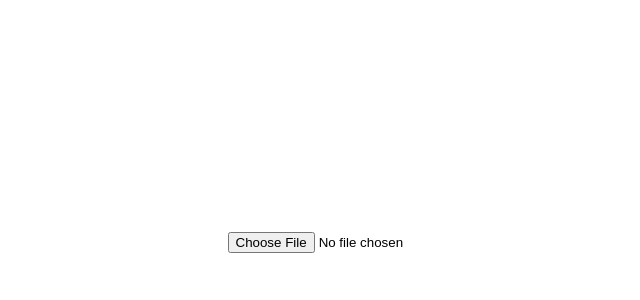
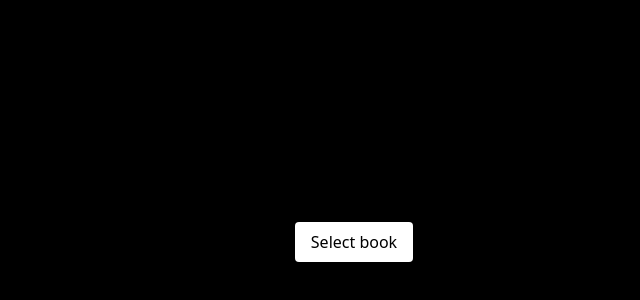
Before and after one commit to hmatheisen/read, a React (Vite) app: page / in a window 1280 px wide. Shown: the part 158-458 px from the top of the page, without its empty margins (286-926 px from the left). Built offline with nearby package versions, Linux system fonts and the light colour scheme.

Commit message:
tailwind and theme

```diff
--- a/index.html
+++ b/index.html
@@ -1,5 +1,5 @@
 <!doctype html>
-<html lang="en">
+<html lang="en" class="dark">
   <head>
     <meta charset="UTF-8" />
     <meta name="viewport" content="width=device-width, initial-scale=1.0" />
--- a/package.json
+++ b/package.json
@@ -12,9 +12,11 @@
   "dependencies": {
     "@capacitor/android": "^8.0.0",
     "@capacitor/core": "^8.0.0",
+    "@tailwindcss/vite": "^4.1.18",
     "jszip": "^3.10.1",
     "react": "^19.2.0",
-    "react-dom": "^19.2.0"
+    "react-dom": "^19.2.0",
+    "tailwindcss": "^4.1.18"
   },
   "devDependencies": {
     "@capacitor/cli": "^8.0.0",
--- a/src/App.tsx
+++ b/src/App.tsx
@@ -8,7 +8,7 @@ import EpubReader from "./EpubReader";
 const App = () => {
   const [epub, setEpub] = useState<Epub | null>(null);
 
-  return epub === null ? <EpubInput setEpub={setEpub} /> : <EpubReader epub={epub} />;
+  return <>{epub === null ? <EpubInput setEpub={setEpub} /> : <EpubReader epub={epub} />}</>;
 };
 
 export default App;
--- a/src/EpubInput.tsx
+++ b/src/EpubInput.tsx
@@ -1,4 +1,4 @@
-import type { Dispatch, SetStateAction } from "react";
+import { type ChangeEventHandler, type Dispatch, type SetStateAction, useRef } from "react";
 
 import { Epub } from "lib/epub";
 
@@ -7,32 +7,48 @@ type Props = {
 };
 
 const EpubInput = ({ setEpub }: Props) => {
+  const inputRef = useRef<HTMLInputElement>(null);
+
+  const onFileUpload: ChangeEventHandler<HTMLInputElement> = async e => {
+    if (e.target.files === null) {
+      console.error("no files selected");
+      return;
+    }
+
+    const startTime = performance.now();
+
+    const file = e.target.files[0];
+    const bytes = await file.arrayBuffer();
+    const epub = await Epub.fromBytes(bytes);
+    setEpub(epub);
+
+    const endTime = performance.now();
+    const duration = endTime - startTime;
+
+    console.log(`Loaded epub in ${duration}ms`);
+  };
+
+  const onClick = () => {
+    inputRef.current?.click();
+  };
+
   return (
-    <div
-      style={{
-        height: "100dvh",
-        width: "100dvw",
-        display: "flex",
-        flexDirection: "column",
-        justifyContent: "center",
-        alignItems: "center",
-      }}
-    >
+    <div className="h-dvh w-dvw flex flex-col justify-center items-center">
       <input
         type="file"
-        onChange={async e => {
-          const startTime = performance.now();
-          const file = e.target.files![0];
-          const bytes = await file.arrayBuffer();
+        ref={inputRef}
+        className="hidden"
+        id="epub-upload"
+        accept=".epub"
+        onChange={onFileUpload}
+      />
 
-          const epub = await Epub.fromBytes(bytes);
-          const endTime = performance.now();
-          const duration = endTime - startTime;
-
-          console.log(`Loaded epub in ${duration}ms`);
-          setEpub(epub);
-        }}
-      />
+      <button
+        className="bg-black text-white dark:bg-white dark:text-black py-2 px-4 rounded"
+        onClick={onClick}
+      >
+        Select book
+      </button>
     </div>
   );
 };
--- a/src/main.tsx
+++ b/src/main.tsx
@@ -2,6 +2,8 @@ import { StrictMode } from "react";
 import { createRoot } from "react-dom/client";
 
 import App from "./App.tsx";
+import "./style.css";
+import { ThemeProvider } from "./theme.tsx";
 
 const body = document.body;
 body.style.margin = "0";
@@ -10,6 +12,8 @@ body.style.overflow = "hidden";
 
 createRoot(document.getElementById("root")!).render(
   <StrictMode>
-    <App />
+    <ThemeProvider>
+      <App />
+    </ThemeProvider>
   </StrictMode>,
 );
--- /dev/null
+++ b/src/style.css
@@ -0,0 +1,2 @@
+@import "tailwindcss";
+@custom-variant dark (&:where(.dark, .dark *));
--- /dev/null
+++ b/src/theme.tsx
@@ -0,0 +1,35 @@
+import { createContext, use, useState } from "react";
+
+type Theme = "light" | "dark";
+
+interface ThemeContextType {
+  theme: Theme;
+  toggleTheme: () => void;
+}
+
+const ThemeContext = createContext<ThemeContextType | undefined>(undefined);
+
+export const ThemeProvider: React.FC<{ children: React.ReactNode }> = ({ children }) => {
+  const [theme, setTheme] = useState<Theme>("dark");
+  const toggleTheme = () => {
+    setTheme(prevState => (prevState === "light" ? "dark" : "light"));
+
+    document.documentElement.classList.remove("light", "dark");
+    document.documentElement.classList.add(theme);
+  };
+
+  return (
+    <ThemeContext value={{ theme, toggleTheme }}>
+      <div className="bg-white text-black dark:bg-black dark:text-white">{children}</div>
+    </ThemeContext>
+  );
+};
+
+export const useTheme = () => {
+  const context = use(ThemeContext);
+  if (context === undefined) {
+    throw new Error("useTheme must be used within a ThemeProvider");
+  }
+
+  return context;
+};
--- a/vite.config.ts
+++ b/vite.config.ts
@@ -1,3 +1,4 @@
+import tailwindcss from "@tailwindcss/vite";
 import react from "@vitejs/plugin-react";
 import { defineConfig } from "vite";
 
@@ -9,6 +10,7 @@ export default defineConfig({
     },
   },
   plugins: [
+    tailwindcss(),
     react({
       babel: {
         plugins: [["babel-plugin-react-compiler"]],
```
Also changed, not shown: capacitor.config.ts (+4 -4 lines), 1 other file (tests, documents, lock files or other folders).
